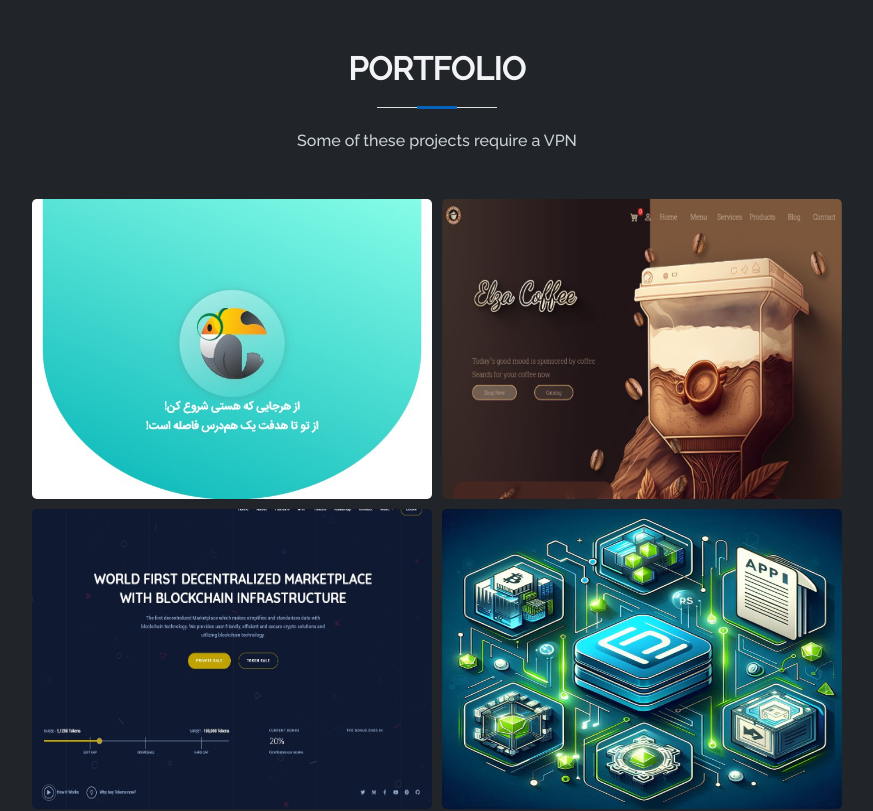
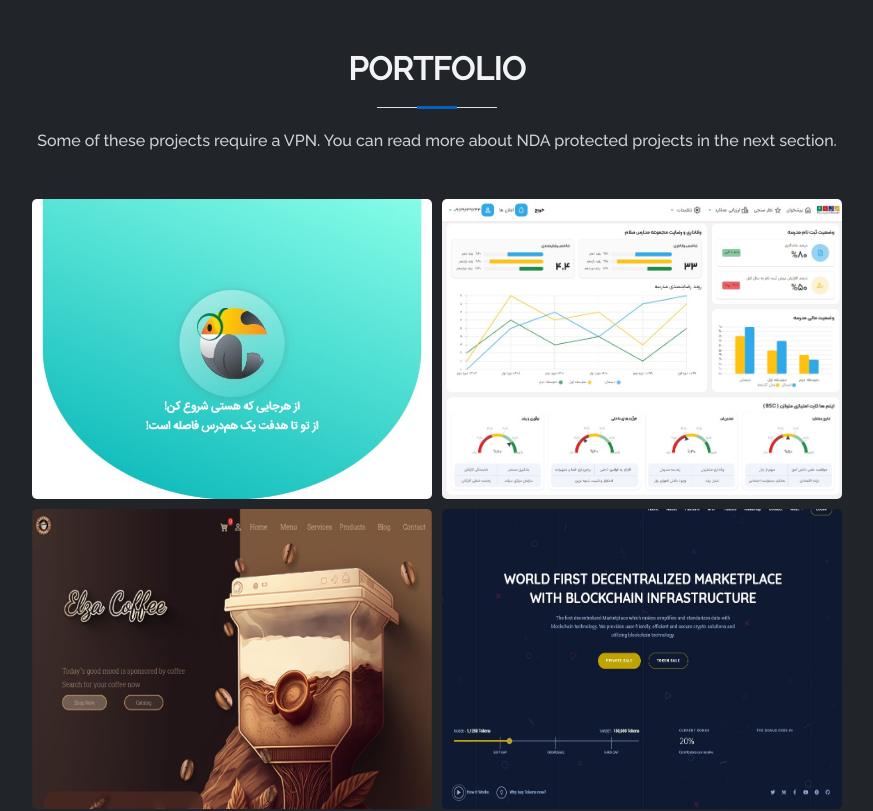
Before and after one commit to maryammoshtoofar/maryammoshtoofar.github.io, a React (Create React App) app: page / in a window 1280 px wide. Shown: the part 2560-3371 px from the top of the page, without its empty margins (253-1126 px from the left). Built offline with nearby package versions, Linux system fonts and the light colour scheme.

Commit message:
feat:add new projects to portfolio

```diff
--- a/src/data/projects.js
+++ b/src/data/projects.js
@@ -4,10 +4,19 @@ export const projects = [
     title: "Hamdars Study Tracker",
     image: "hamdars.jpg",
     techStack: "React / Typescript",
-    url: "https://ecommerce-next-typescript-seven.vercel.app",
+    url: "https://app.taraz.org",
+    github: "",
   },
   {
     id: 2,
+    title: "KPI School Performance",
+    image: "KPISchoolPerformance.jpg",
+    techStack: "React / Typescript",
+    url: "",
+    github: "",
+  },
+  {
+    id: 3,
     title: "Coffee Ecommerce",
     image: "coffee-ecommerce.png",
     techStack: "Next / Typescript",
@@ -15,15 +24,15 @@ export const projects = [
     url: "https://ecommerce-next-typescript-seven.vercel.app",
   },
   {
-    id: 3,
+    id: 4,
     title: "Web3 Project",
     image: "web3-project-demo.jpg",
     techStack: "Laravel / javaScript / Ethers",
-    github: "https://github.com/maryammoshtoofar/Meta-E-Bankroll-Demo",
-    url: "https://maryammoshtoofar.github.io/Meta-E-Bankroll-Demo",
+    github: "",
+    url: "",
   },
   {
-    id: 4,
+    id: 5,
     title: "dApp RESTful api",
     image: "dapp-rest-api.jpeg",
     techStack: "Node / Express / Ethers / Web3",
@@ -31,20 +40,11 @@ export const projects = [
     url: "https://github.com/maryammoshtoofar/dapp-REST-api",
   },
   {
-    id: 5,
+    id: 6,
     title: "Rock Paper Scissors Game",
     image: "rock-paper-scissors-game.png",
     techStack: "React / Typescript / Tailwind",
     github: "https://github.com/maryammoshtoofar/rock-paper-scissors-game",
     url: "https://maryammoshtoofar.github.io/rock-paper-scissors-game",
   },
-  {
-    id: 6,
-    title: "Pure JS mobile notes app",
-    image: "pure-js-notes-app.png",
-    techStack: "JavaScript / HTML / CSS",
-    github: "https://github.com/maryammoshtoofar/notes_app_JS",
-    url: "https://maryammoshtoofar.github.io/notes_app_JS",
-  },
-
 ];
--- a/src/sections/portfolio/components/card/card.js
+++ b/src/sections/portfolio/components/card/card.js
@@ -6,12 +6,20 @@ const Card = ({ project }) => {
         <p className="title">{project.title}</p>
         <p className="sub-title">{project.techStack}</p>
       </div>
+      {project.github ? (
         <a className="link" target="_blank" href={project.github}>
           View on Github
         </a>
+      ) : (
+        <span className="link">SourceCode: NDA Protected</span>
+      )}
+      {project.url ? (
         <a target="_blank" href={project.url}>
           <button>View</button>
         </a>
+      ) : (
+        <span className="link">Link: Corporate (Private Server)</span>
+      )}
     </div>
   );
 };
--- a/src/sections/portfolio/portfolio.js
+++ b/src/sections/portfolio/portfolio.js
@@ -14,11 +14,14 @@ const Portfolio = () => {
       <Animated animateConfig={animateConfig}>
         <div className="section-title">
           <h2>Portfolio</h2>
-          <p>Some of these projects require a VPN</p>
+          <p>
+            Some of these projects require a VPN. You can read more about NDA
+            protected projects in the next section.
+          </p>
         </div>
         <div className="portfolios">
           {projects.map((project) => (
-              <Card key={project.id} project={project} />
+            <Card key={project.id} project={project} />
           ))}
         </div>
       </Animated>
```
Also changed, not shown: public/images/KPISchoolPerformance.jpg (added). Lines whose indentation alone changed are shown as unchanged.
